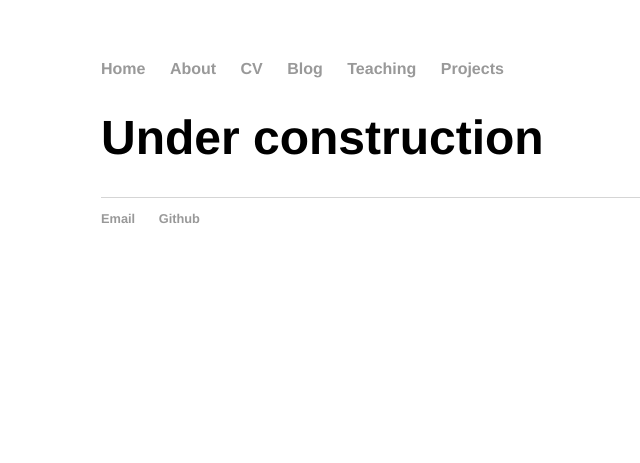
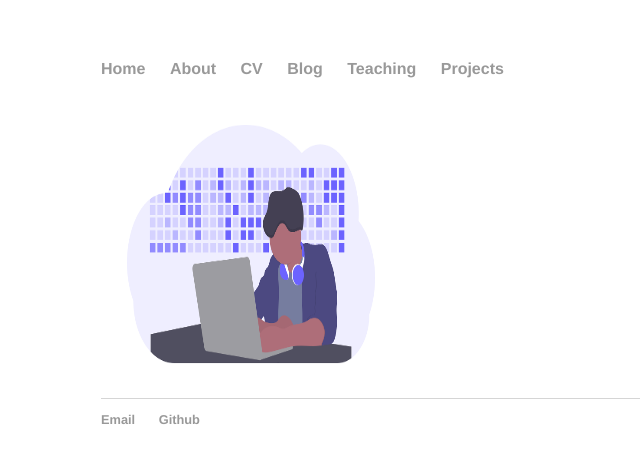
Before and after one commit to Artix18/artix18.github.io, a Jekyll site: the page built from index.html, in a window 1280 px wide. Shown: the top 463 px of the page, without its empty margins (91-731 px from the left). Built offline with Jekyll 4.4.1, drawn with Linux system fonts in a browser that asks for light colours.

Commit message:
maj acceuil

```diff
--- a/about/index.html
+++ b/index.html
@@ -3,5 +3,5 @@ layout: default
 title: Page Github de Jules Pondard (Artix18)
 ---
 <div class="blurb">
-	<h1>Under construction</h1>
+	<img src="images/undraw_developer_activity_bv83.png" alt="" width="300" height="300">
 </div><!-- /.blurb -->
```
